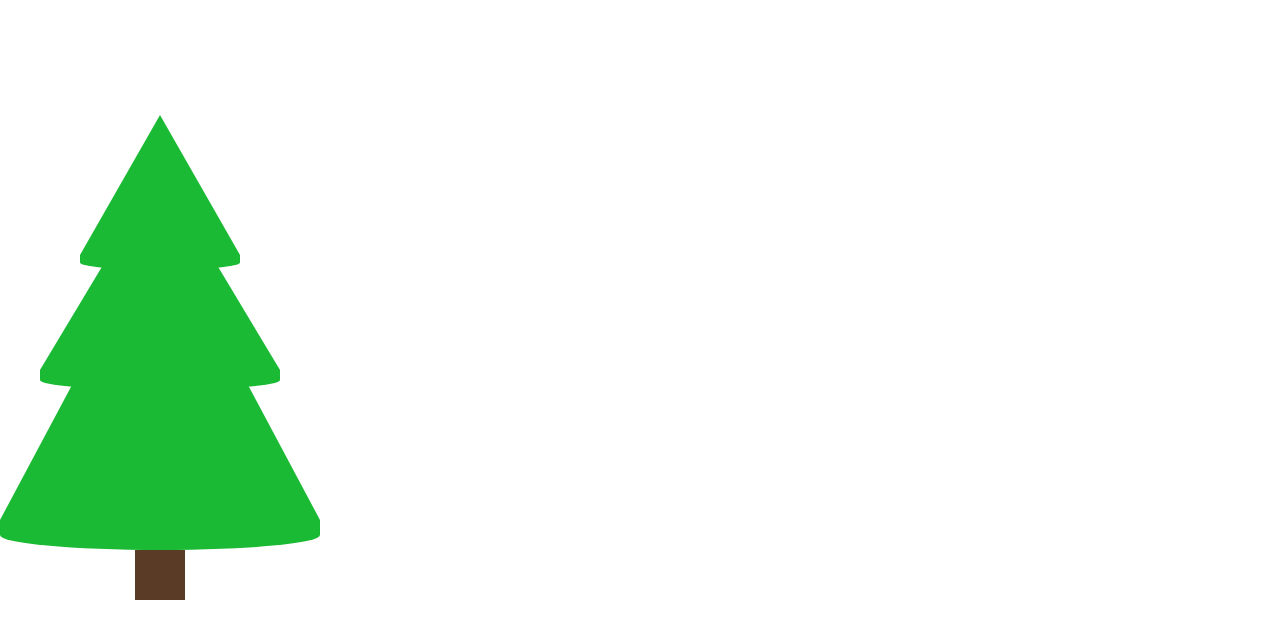
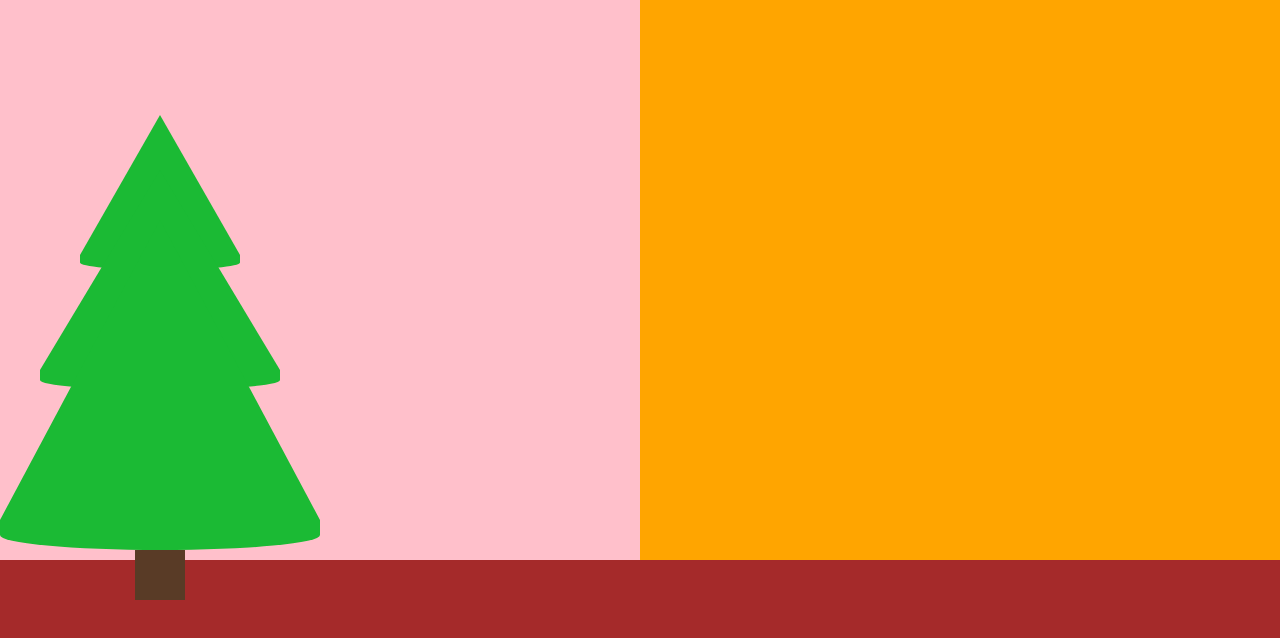
Before and after one commit to NindroidX/csshristmas-tree-decorator, a website built with webpack: page index.html in a window 1280 px wide. Built offline with nearby package versions, Linux system fonts and the light colour scheme; files whose address does not match are found by name.

Commit message:
Base wall / floor styling

```diff
--- a/src/scss/components/_components.scss
+++ b/src/scss/components/_components.scss
@@ -1 +1,4 @@
+@import "room";
+@import "walls";
+@import "floor";
 @import "christmas-tree/christmas-tree";
--- /dev/null
+++ b/src/scss/components/_floor.scss
@@ -0,0 +1,8 @@
+.floor {
+  position: absolute;
+  width: 100%;
+  height: 30%;
+  bottom: 0;
+  left: 0;
+  background-color: brown;
+}
--- /dev/null
+++ b/src/scss/components/_room.scss
@@ -0,0 +1,5 @@
+.cozy-room {
+  width: 100%;
+  height: 100%;
+  position: relative;
+}
--- /dev/null
+++ b/src/scss/components/_walls.scss
@@ -0,0 +1,18 @@
+.walls {
+  position: absolute;
+  width: 100%;
+  height: 100%;
+  &:before, &:after {
+    content: "";
+    display: block;
+    height: 100%;
+    width: 50%;
+    float: left;
+  }
+  &:before {
+    background-color: pink;
+  }
+  &:after {
+    background-color: orange;
+  }
+}
```
